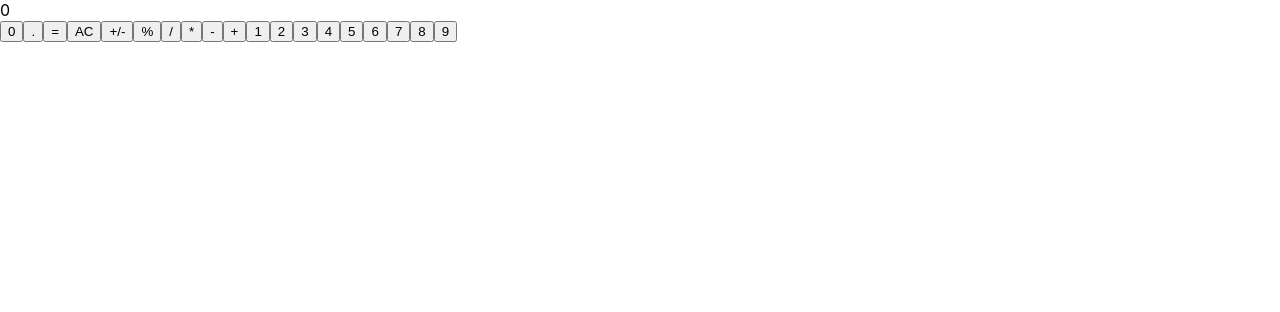
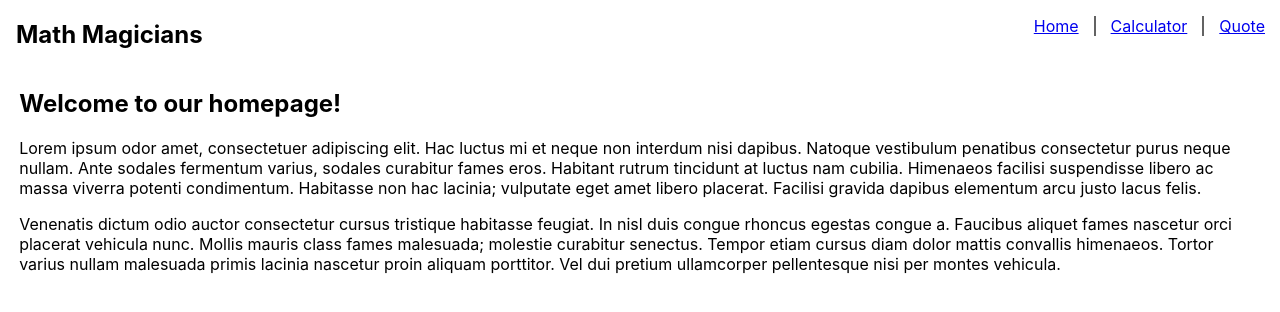
Before and after one commit to Bushido-brown/math-magic, a React (Create React App) app: page / in a window 1280 px wide. Shown: the top 312 px of the page. Built offline with nearby package versions, Linux system fonts and the light colour scheme.

Commit message:
add math magicians events

```diff
--- a/package.json
+++ b/package.json
@@ -4,7 +4,6 @@
   "private": true,
   "dependencies": {
     "@testing-library/user-event": "^13.5.0",
-    "@testing-library/jest-dom": "^5.16.2",
     "big.js": "^6.1.1",
     "prop-types": "^15.8.1",
     "react": "^17.0.2",
@@ -47,6 +46,7 @@
     "@babel/plugin-syntax-jsx": "^7.16.7",
     "@babel/preset-env": "^7.16.11",
     "@babel/preset-react": "^7.16.7",
+    "@testing-library/jest-dom": "^5.16.2",
     "@testing-library/react": "^12.1.3",
     "eslint": "^7.32.0",
     "eslint-config-airbnb": "^18.2.1",
--- a/src/App.js
+++ b/src/App.js
@@ -1,20 +1,78 @@
 import React from 'react';
+import { Routes, Route, Link } from 'react-router-dom';
+import './App.css';
 import Calculator from './components/Calculator';
-import './App.css';
 
-class App extends React.Component {
-  constructor(props) {
-    super(props);
-    this.state = {};
+const App = () => (
+  <div className="App">
+    <nav>
+      <h1>Math Magicians</h1>
+      <ul>
+        <Link to="/">Home</Link>
+        <Link to="/myCalculator">Calculator</Link>
+        <Link to="/quote">Quote</Link>
+      </ul>
+    </nav>
+    <Routes>
+      <Route path="/" element={<Home />} />
+      <Route path="myCalculator" element={<MyCalculator />} />
+      <Route path="quote" element={<Quote />} />
+    </Routes>
+  </div>
+);
+
+function Home() {
+  return (
+    <>
+      <main>
+        <h2>Welcome to our homepage!</h2>
+        <p>
+          Lorem ipsum odor amet, consectetuer adipiscing elit. Hac luctus mi et neque non
+          interdum nisi dapibus. Natoque vestibulum penatibus consectetur purus neque
+          nullam. Ante sodales fermentum varius, sodales curabitur fames eros. Habitant
+          rutrum tincidunt at luctus nam cubilia. Himenaeos facilisi suspendisse libero
+          ac massa viverra potenti condimentum. Habitasse non hac lacinia; vulputate eget
+          amet libero placerat. Facilisi gravida dapibus elementum arcu justo lacus felis.
+        </p>
+        <p>
+          Venenatis dictum odio auctor consectetur cursus tristique habitasse feugiat.
+          In nisl duis congue rhoncus egestas congue a. Faucibus aliquet fames nascetur
+          orci placerat vehicula nunc. Mollis mauris class fames malesuada; molestie
+          curabitur senectus. Tempor etiam cursus diam dolor mattis convallis himenaeos.
+          Tortor varius nullam malesuada primis lacinia nascetur proin aliquam porttitor.
+          Vel dui pretium ullamcorper pellentesque nisi per montes vehicula.
+        </p>
+      </main>
+    </>
+  );
 }
 
-  render() {
+function MyCalculator() {
   return (
-      <div className="container">
+    <>
+      <main>
+        <div className="calculator-container">
+          <h2>Lets do some math!</h2>
           <Calculator />
         </div>
+      </main>
+    </>
   );
 }
+
+function Quote() {
+  return (
+    <>
+      <main>
+        <div className="quote-container">
+          <p>
+            Mathematics is not about numbers, equations, computations,
+            or algorithms; it is about understanding. -William Paul Thurston
+          </p>
+        </div>
+      </main>
+    </>
+  );
 }
 
 export default App;
--- a/src/components/Calculator.js
+++ b/src/components/Calculator.js
@@ -1,64 +1,53 @@
-import React, { Component } from 'react';
+import React, { useState } from 'react';
 import './Calculator.css';
+import calculate from '../logic/calculate';
 
-export default class Calculator extends Component {
-  constructor(props) {
-    super(props);
-    this.state = {
-      operator1: '',
-      result: '0',
-    };
-    this.btnOnClickOperator = this.btnOnClickOperator.bind(this);
-    this.btnOnClick = this.btnOnClick.bind(this);
-    this.btnOnClickResult = this.btnOnClickResult.bind(this);
-  }
+const Calculator = () => {
+  const initialItems = {
+    total: '0',
+    next: null,
+    operation: null,
+  };
 
-  btnOnClickOperator({ target }) {
-    this.setState((prevState) => ({
-      operator1: prevState.operator1.concat(target.textContent),
-      result: prevState.operator1.concat(target.textContent),
-    }));
-  }
+  const [items, setItems] = useState(initialItems);
 
-  btnOnClick({ target }) {
-    this.setState(() => ({
-      operator1: target.textContent,
-    }));
-  }
+  const handleClick = (event) => setItems(calculate(items, event.target.value));
 
-  btnOnClickResult() {
-    this.setState((prevState) => ({
-      result: prevState.operator1 * 2,
-    }));
-  }
+  return (
+    <>
+      <div className="calculator">
+        <div className="calculator-screen gray" data-testid="calculator-screen-id">
+          {items.total !== null ? items.total : null}
+          {items.operation !== null ? items.operation : null}
+          {items.next !== null ? items.next : null}
+        </div>
 
-  render() {
-    const { result } = this.state;
-    return (
-      <div className="container">
-        <div className="result">
-          {result}
-        </div>
-        <button type="button" onClick={this.btnOnClickOperator} className="btn-light btn-zero">0</button>
-        <button type="button" onClick={this.btnOnClickOperator} className="btn-light btn-dot">.</button>
-        <button type="button" onClick={this.btnOnClickResult} className="btn-accent btn-equal">=</button>
-        <button type="button" onClick={this.btnOnClick} className="btn-light btn-clear">AC</button>
-        <button type="button" onClick={this.btnOnClick} className="btn-light btn-toogle-sign">+/-</button>
-        <button type="button" onClick={this.btnOnClick} className="btn-light btn-percentage">%</button>
-        <button type="button" onClick={this.btnOnClick} className="btn-accent btn-divider">/</button>
-        <button type="button" onClick={this.btnOnClick} className="btn-accent btn-multiply">*</button>
-        <button type="button" onClick={this.btnOnClick} className="btn-accent btn-substract">-</button>
-        <button type="button" onClick={this.btnOnClick} className="btn-accent btn-plus">+</button>
-        <button type="button" onClick={this.btnOnClickOperator} className="btn-light btn-one">1</button>
-        <button type="button" onClick={this.btnOnClickOperator} className="btn-light btn-two">2</button>
-        <button type="button" onClick={this.btnOnClickOperator} className="btn-light btn-three">3</button>
-        <button type="button" onClick={this.btnOnClickOperator} className="btn-light btn-four">4</button>
-        <button type="button" onClick={this.btnOnClickOperator} className="btn-light btn-five">5</button>
-        <button type="button" onClick={this.btnOnClickOperator} className="btn-light btn-six">6</button>
-        <button type="button" onClick={this.btnOnClickOperator} className="btn-light btn-seven">7</button>
-        <button type="button" onClick={this.btnOnClickOperator} className="btn-light btn-eight">8</button>
-        <button type="button" onClick={this.btnOnClickOperator} className="btn-light btn-nine">9</button>
+        <button type="button" className="operator divide orange" value="÷" onClick={handleClick}>&divide;</button>
+        <button type="button" className="operator multiply orange" value="x" onClick={handleClick}>&times;</button>
+        <button type="button" className="operator substract orange" value="-" onClick={handleClick}>-</button>
+        <button type="button" className="operator add orange" value="+" onClick={handleClick}>+</button>
+        <button type="button" className="equal-sign orange" value="=" onClick={handleClick}>=</button>
+
+        <button type="button" className="all-clear" value="AC" onClick={handleClick}>AC</button>
+        <button type="button" className="invert-sign" value="+/-" onClick={handleClick}>+/-</button>
+        <button type="button" className="percentage" value="%" onClick={handleClick}>%</button>
+
+        <button type="button" className="number-key zero" value="0" onClick={handleClick}>0</button>
+        <button type="button" className="number-key one" value="1" onClick={handleClick}>1</button>
+        <button type="button" className="number-key two" value="2" onClick={handleClick}>2</button>
+        <button type="button" className="number-key three" value="3" onClick={handleClick}>3</button>
+        <button type="button" className="number-key four" value="4" onClick={handleClick}>4</button>
+        <button type="button" className="number-key five" value="5" onClick={handleClick}>5</button>
+        <button type="button" className="number-key six" value="6" onClick={handleClick}>6</button>
+        <button type="button" className="number-key seven" value="7" onClick={handleClick}>7</button>
+        <button type="button" className="number-key eight" value="8" onClick={handleClick}>8</button>
+        <button type="button" className="number-key nine" value="9" onClick={handleClick}>9</button>
+
+        <button type="button" className="decimal" value="." onClick={handleClick}>.</button>
+
       </div>
-    );
-  }
-}
+    </>
+  );
+};
+
+export default Calculator;
```
Lines whose indentation alone changed are shown as unchanged.
